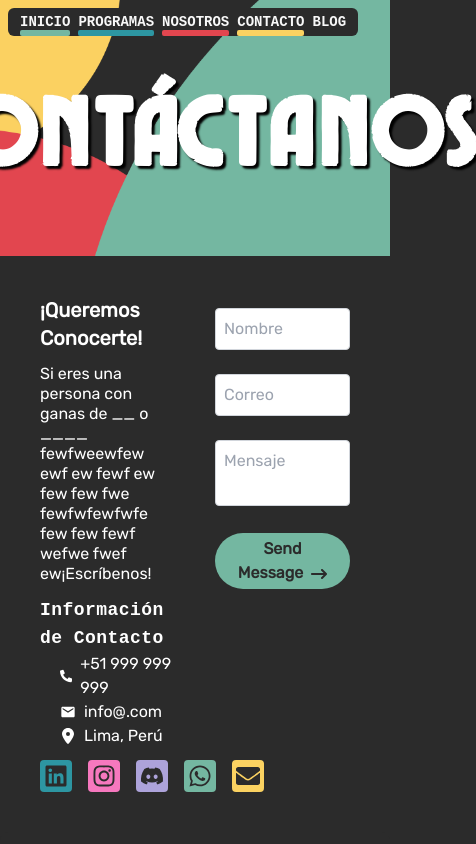
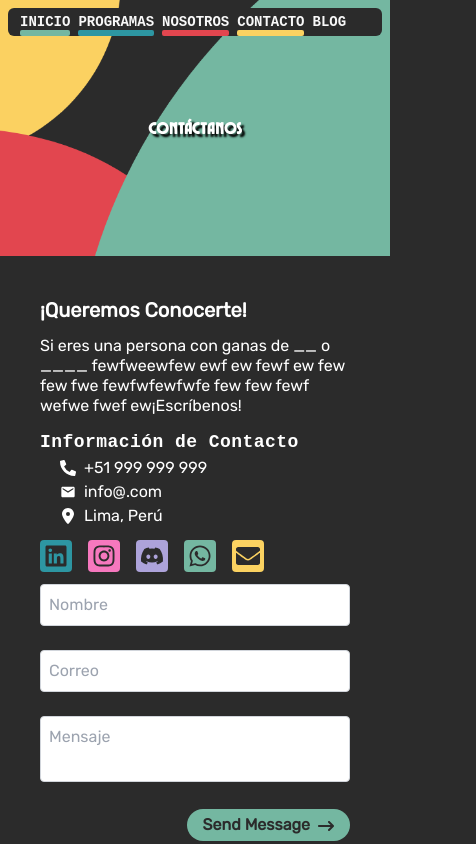
Before and after one commit to abigail-br987/globalminds, a Next.js app: page /contacto in a window 390 px wide. Shown: the top 844 px of the page, 476 px wide, since content can reach past the window. Built offline with nearby package versions, Linux system fonts and the light colour scheme.

Commit message:
responsiveness

```diff
--- a/src/app/contacto/page.tsx
+++ b/src/app/contacto/page.tsx
@@ -11,7 +11,7 @@ const Contacto = () => {
         className="w-full h-64 bg-cover bg-center flex justify-center items-center"
         style={{ backgroundImage: `url(${"/images/banner.png"})` }}
       >
-        <h1 style={{ textShadow: "3px 3px 2px rgba(2, 2, 2, 2)" }} className="">
+        <h1 style={{ textShadow: "3px 3px 2px rgba(2, 2, 2, 2)" }} className="max-sm:text-base">
           CONTÁCTANOS
         </h1>
       </div>
--- a/src/components/Contact.tsx
+++ b/src/components/Contact.tsx
@@ -43,7 +43,7 @@ const Contact: React.FC = () => {
   };
 
   return (
-    <section className="grid grid-cols-2 w-full gap-10">
+    <section className="sm:grid sm:grid-cols-2 w-full gap-10">
       <div className="space-y-3">
         <header>
           <h2 className="mb-3">¡Queremos Conocerte!</h2>
--- a/src/components/Footer.tsx
+++ b/src/components/Footer.tsx
@@ -8,7 +8,7 @@ function Footer() {
         <p>Num +5199999999</p>
         <p>@correoelectronico</p>
       </div>
-      <div className=" space-y-5 flex flex-col items-center">
+      <div className=" space-y-5 flex flex-col items-center max-sm:w-full justify-center">
         <h3>GLOBAL MINDS</h3>
         <ul className="flex space-x-5">
           <li>FAQs</li>
--- a/src/components/NavBar.tsx
+++ b/src/components/NavBar.tsx
@@ -26,7 +26,7 @@ function NavBar() {
             <span>GLOBAL MINDS</span>
           </div>
         </Link>
-        <div className="flex space-x-2 md:space-x-4 py-1 bg-gbBlack z-0 rounded-md px-3">
+        <div className="max-sm:w-full flex space-x-2 md:space-x-4 py-1 bg-gbBlack z-0 rounded-md px-3">
           {navItems.map((item, index) => (
             <Link href={item.to} key={index}>
               <li
--- a/src/components/Structure.tsx
+++ b/src/components/Structure.tsx
@@ -13,7 +13,7 @@ function Structure() {
               className={`relative py-6 px-3
        ${index === 0 ? "border-b sm:border-r  " : ""}
        ${index === 1 ? "sm:border-b" : ""}
-       ${index === 2 ? "sm:border-r max-sm:border-b" : ""}
+       ${index === 2 ? "sm:border-r max-sm:border-b max-sm:border-t" : ""}
        border-gbWhite`}
               key={index}
             >
--- a/src/components/small_components/Header.tsx
+++ b/src/components/small_components/Header.tsx
@@ -9,7 +9,7 @@ const Header: React.FC<HeaderProps> = ({ image, children }) => {
           className="absolute inset-0 bg-cover bg-center"
           style={{ backgroundImage: `url(${image})`}}
       />
-      <h1 className="max-sm:text-base relative z-10 text-white">
+      <h1 className="max-sm:text-sm relative z-10 text-white">
           {children}
       </h1>
   </div>
```
